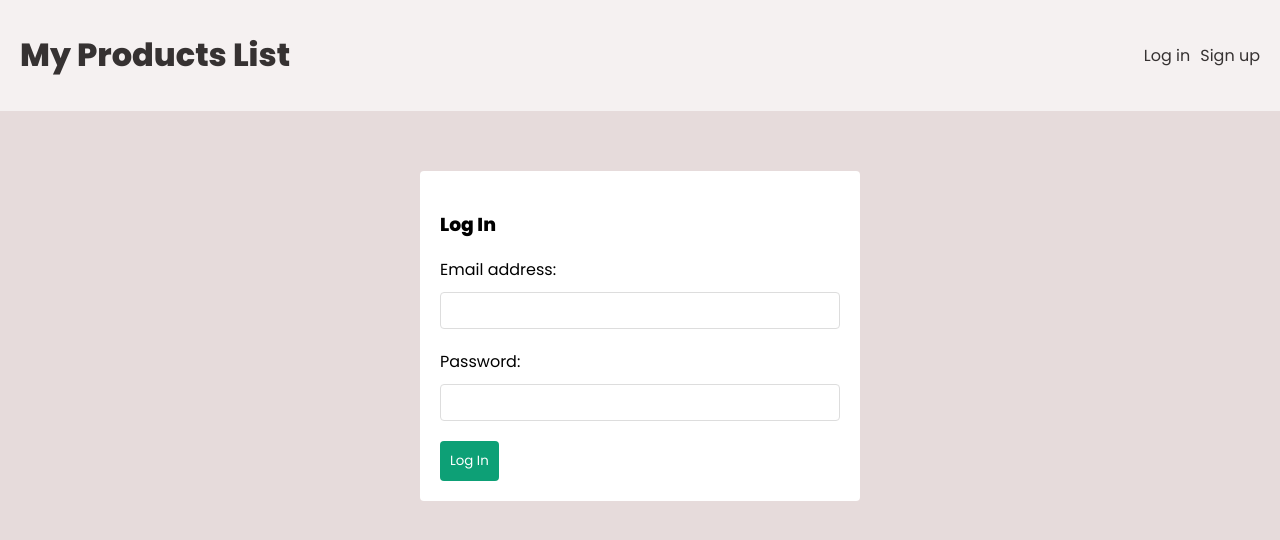
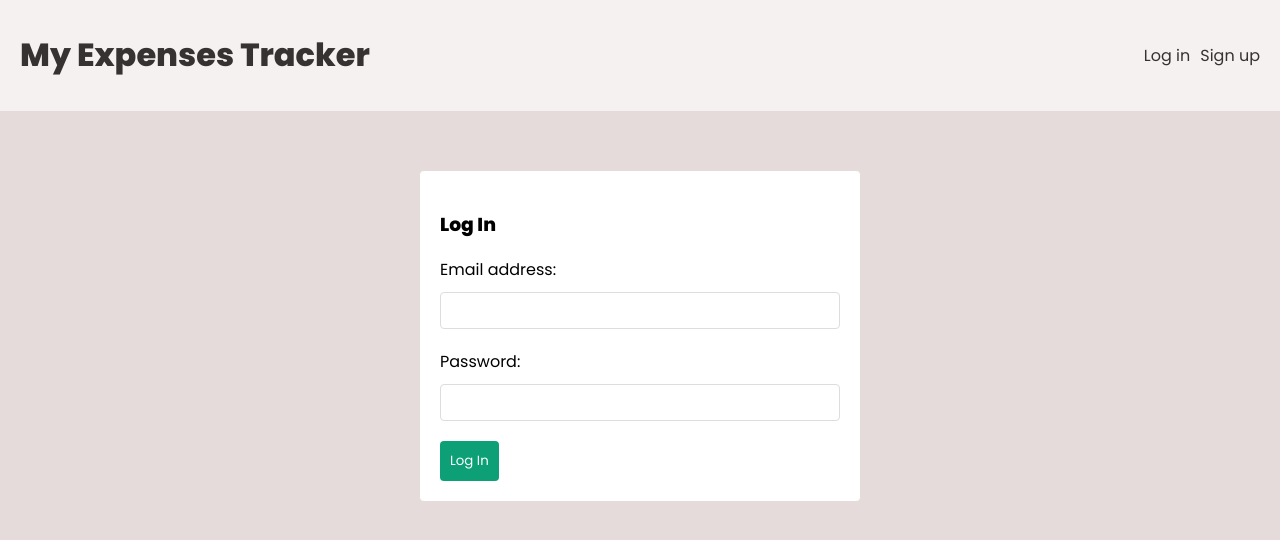
Before and after one commit to DiegoVargasM/frontend_product_lister, a React (Create React App) app: page /login in a window 1280 px wide. Shown: the top 540 px of the page. Built offline with nearby package versions, Linux system fonts and the light colour scheme.

Commit message:
Typo fix

```diff
--- a/src/components/Navbar.js
+++ b/src/components/Navbar.js
@@ -14,7 +14,7 @@ const Navbar = () => {
     <header>
       <div className="container">
         <Link to="/">
-          <h1>My Products List</h1>
+          <h1>My Expenses Tracker</h1>
         </Link>
         <nav>
           {user && (
```
